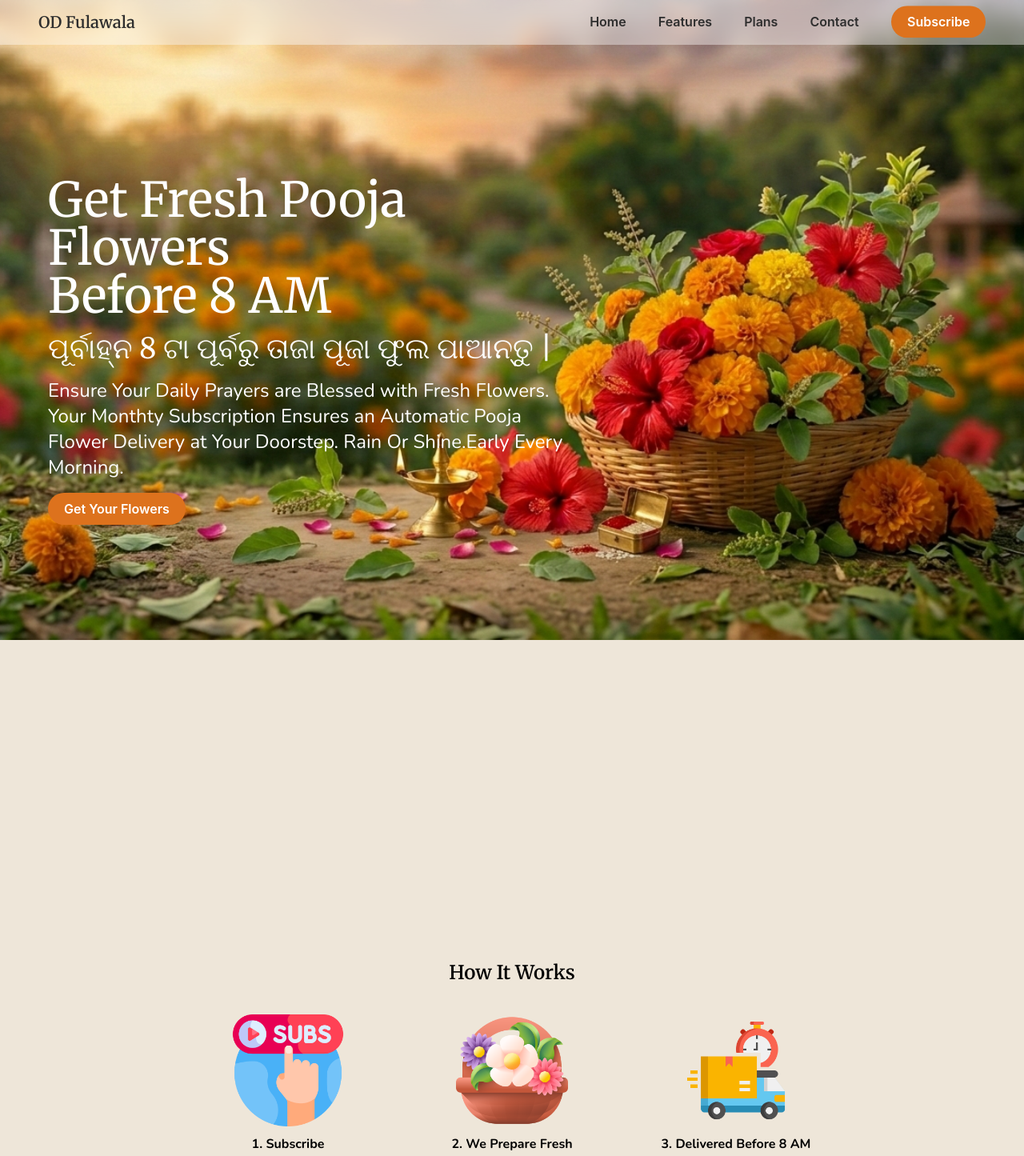
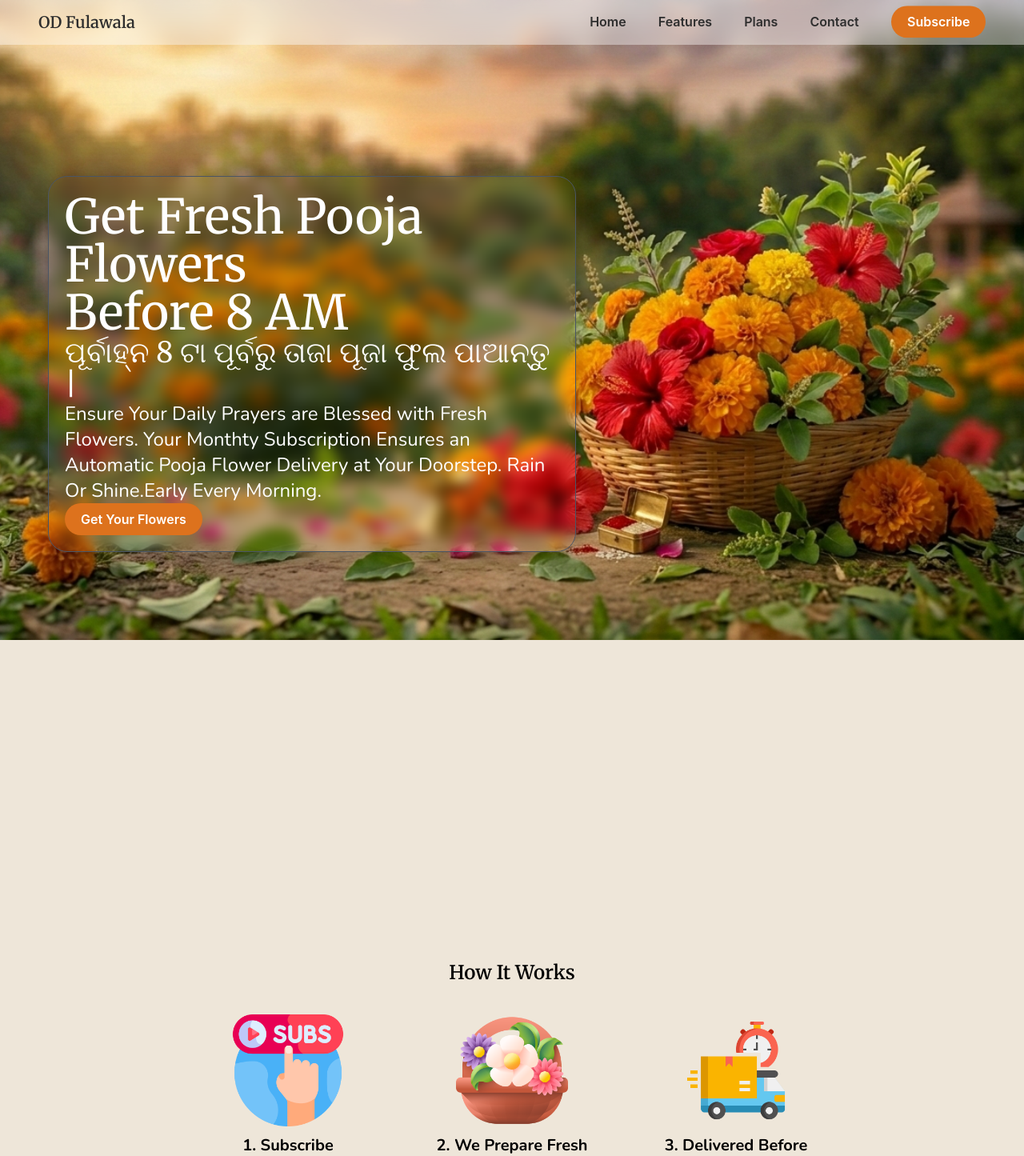
Before and after one commit to Ankit-976/OD_Fulawala, a React (Vite) app: page / in a window 1280 px wide. Shown: the top 1445 px of the page at 80% size. Built offline with nearby package versions, Linux system fonts and the light colour scheme.

Commit message:
Improved the UI

```diff
--- a/src/components/Button.jsx
+++ b/src/components/Button.jsx
@@ -1,4 +1,4 @@
-import React from 'react'
+const phone = import.meta.env.VITE_PHONE_NUMBER
 
 const Button = (props) => {
   let message = "Hey, I want to know more about the plans...";
@@ -13,7 +13,7 @@ const Button = (props) => {
   }
   return (
     <>
-    <a href = {`https://wa.me/6372475659?text=${encodeURIComponent(message)}`} target = "_blank" rel="noopener noreferrer">
+    <a href = {`https://wa.me/${phone}?text=${encodeURIComponent(message)}`} target = "_blank" rel="noopener noreferrer">
     <button
     className={`${color} py-2 px-5 rounded-4xl gap-2 flex cursor-pointer w-fit font-semibold text-white`} >
         {icon}{props.message}
--- a/src/components/Hero.jsx
+++ b/src/components/Hero.jsx
@@ -1,21 +1,47 @@
-import React from 'react'
-import Button from './Button'
+import React from "react";
+import Button from "./Button";
 
 const Hero = () => {
-  const btn = "Get Your Flowers"
+  const btn = "Get Your Flowers";
   return (
-    <div className='lg:h-screen pt-10 lg:bg-[url(/herobg.png)] lg:bg-cover lg:bg-center' id='hero'>
-        <img src="/herobg.png" alt="Background" className='lg:hidden md:absolute -z-10 md:top-14' />
-        <div className='lg:pt-25 xl:pt-45 md:pt-17 pt-5 flex lg:h-screen lg:pl-15 px-4 flex-col items-center md:items-start text-center md:text-start flex-wrap md:w-110 lg:w-xl xl:w-184 gap-4 md:text-white'>
-            <h1 style={{fontFamily: "var(--font-heading)"}} className='lg:text-4xl xl:text-6xl text-3xl'>Get Fresh Pooja Flowers <br />Before 8 AM</h1>
-            <h1 style={{fontFamily: "var(--font-heading)"}} className='lg:text-3xl xl:text-4xl text-2xl'>ପୂର୍ବାହ୍ନ 8 ଟା ପୂର୍ବରୁ ତାଜା ପୂଜା ଫୁଲ ପାଆନ୍ତୁ |</h1>
-            <p className='lg:text-xl xl:text-2xl text-xl' style={{fontFamily: "var(--font-body)"}}>
-              Ensure Your Daily Prayers are Blessed with Fresh Flowers. Your Monthty Subscription Ensures an Automatic Pooja Flower Delivery at Your Doorstep. Rain Or Shine.Early Every Morning.
-            </p>
-            <Button message={btn}  goToPlans="goToPlans"/>
+    <div
+      className="lg:h-screen pt-10 lg:bg-[url(/herobg.png)] lg:bg-cover lg:bg-center"
+      id="hero"
+    >
+      <img
+        src="/herobg.png"
+        alt="Background"
+        className="lg:hidden md:absolute -z-10 md:top-14"
+      />
+      <div className="lg:pt-25 xl:pt-45 md:pt-17 pt-5 flex lg:h-screen lg:pl-15 px-4 flex-col items-center md:items-start text-center md:text-start flex-wrap md:w-110 lg:w-xl xl:w-184 gap-4 md:text-white
+      ">
+        <div className="flex flex-col items-center text-center flex-wrap md:items-start md:text-start md:shadow-[0_10px_30px_rgba(0,0,0,0.3)] md:backdrop-blur-sm md:p-5 md:rounded-3xl md:border-gray-600 md:border">
+          <h1
+            style={{ fontFamily: "var(--font-heading)" }}
+            className="lg:text-4xl xl:text-6xl text-3xl"
+          >
+            Get Fresh Pooja Flowers <br />
+            Before 8 AM
+          </h1>
+          <h1
+            style={{ fontFamily: "var(--font-heading)" }}
+            className="lg:text-3xl xl:text-4xl text-2xl md:text-xl"
+          >
+            ପୂର୍ବାହ୍ନ 8 ଟା ପୂର୍ବରୁ ତାଜା ପୂଜା ଫୁଲ ପାଆନ୍ତୁ |
+          </h1>
+          <p
+            className="lg:text-xl xl:text-2xl text-xl md:text-[1rem]"
+            style={{ fontFamily: "var(--font-body)" }}
+          >
+            Ensure Your Daily Prayers are Blessed with Fresh Flowers. Your
+            Monthty Subscription Ensures an Automatic Pooja Flower Delivery at
+            Your Doorstep. Rain Or Shine.Early Every Morning.
+          </p>
+          <Button message={btn} goToPlans="goToPlans" />
         </div>
+      </div>
     </div>
-  )
-}
+  );
+};
 
-export default Hero
+export default Hero;
--- a/src/components/HowItWorks.jsx
+++ b/src/components/HowItWorks.jsx
@@ -111,7 +111,7 @@ const HowItWorks = () => {
             })}
         </div>
         <div className="text-center flex flex-col lg:gap-3">
-            <h1 className="workingText lg:text-2xl text-xl font-semibold" style={{fontFamily:"var(--font-heading)"}}>How It Works</h1>
+            <h1 className="workingText lg:text-2xl text-3xl font-semibold" style={{fontFamily:"var(--font-heading)"}}>How It Works</h1>
             <div className="flex justify-center flex-wrap lg:gap-15 gap-10 px-10">
                 {working.map((item) => {
                     return <TransparentCard image={item.image} title={item.title} key={item.id} id={item.id}/>
--- a/src/components/TransparentCard.jsx
+++ b/src/components/TransparentCard.jsx
@@ -3,7 +3,7 @@ const TransparentCard = (props) => {
     <div>
         <div className='working-Cards bg-transparent py-6 px-3 lg:w-55 lg:h-50 h-40 w-40 flex-col flex items-center gap-2.5'>
             <img src={props.image} className="w-35 lg:w-35" />
-            <div className="font-bold text-center">
+            <div className="font-bold text-center text-xl">
                 {props.id}. {props.title}
             </div>
         </div>
```
Also changed, not shown: 1 other file (tests, documents, lock files or other folders).
